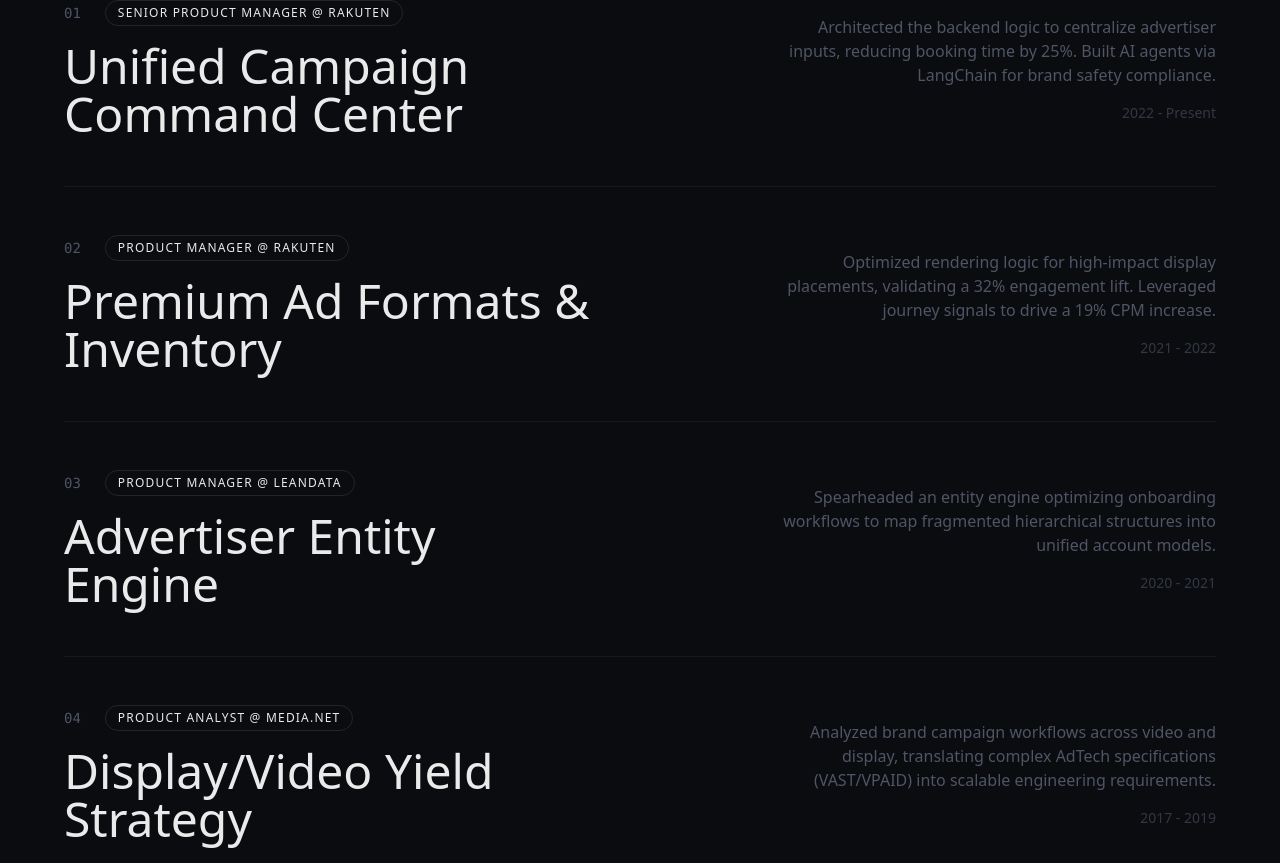
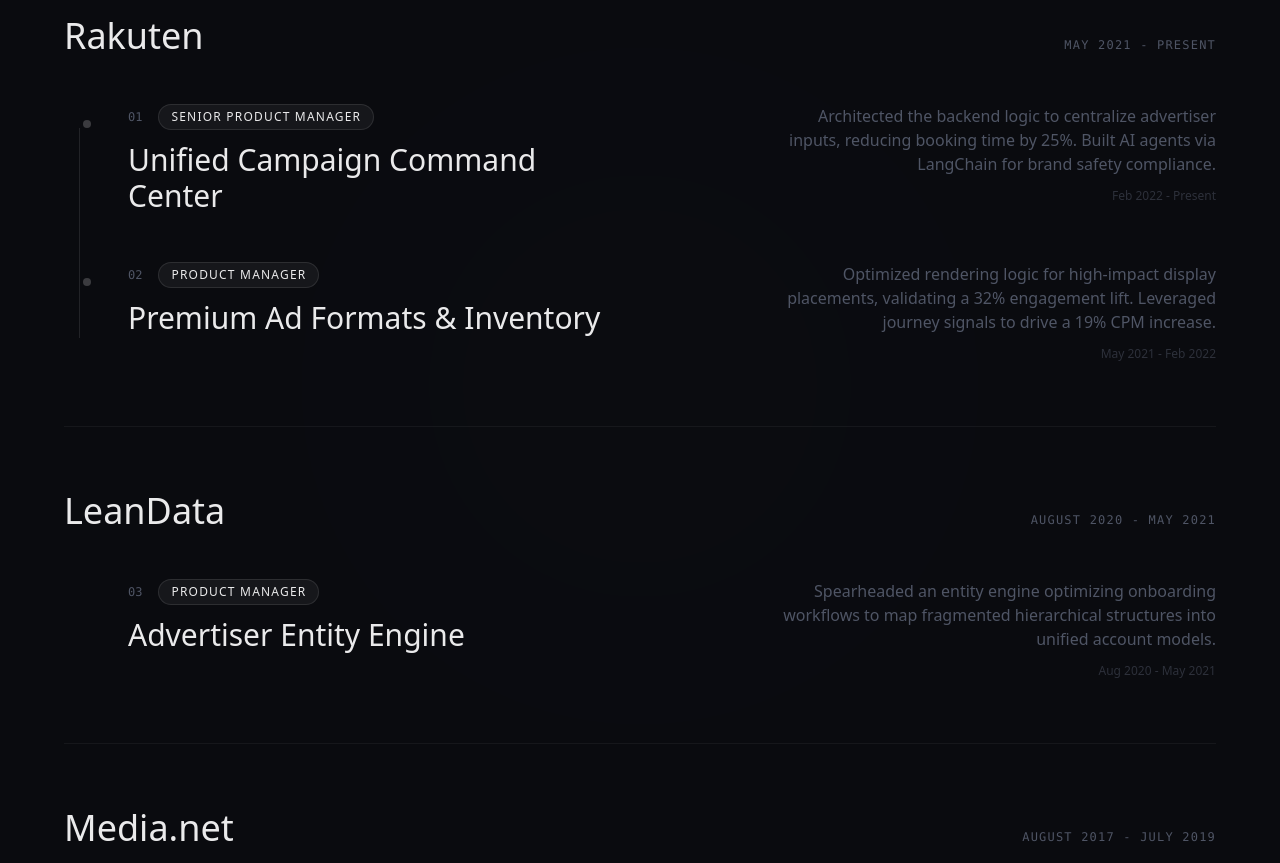
Before and after one commit to Pranavd0828/my-portfolio, a Next.js app: page / in a window 1280 px wide. Shown: the part 1217-2080 px from the top of the page. Built offline with nearby package versions, Linux system fonts and the light colour scheme; a web font is replaced by a local one.

Commit message:
Phase 6: Unified Journey Timeline, Notable Prototypes, Education

```diff
--- a/src/app/page.tsx
+++ b/src/app/page.tsx
@@ -1,5 +1,7 @@
 import Hero from "@/components/Hero";
 import Journey from "@/components/Journey";
+import Projects from "@/components/Projects";
+import Education from "@/components/Education";
 import BlogPreview from "@/components/BlogPreview";
 import ConnectSection from "@/components/ConnectSection";
 
@@ -8,6 +10,8 @@
     <main className="flex min-h-screen flex-col items-center justify-between overflow-hidden">
       <Hero />
       <Journey />
+      <Projects />
+      <Education />
       <BlogPreview />
       <ConnectSection />
     </main>
--- a/src/components/Journey.tsx
+++ b/src/components/Journey.tsx
@@ -1,72 +1,72 @@
 'use client';
 
-import { useState } from 'react';
-import { motion, AnimatePresence } from 'framer-motion';
+import { motion } from 'framer-motion';
 
 const caseStudies = [
     {
+        company: 'Rakuten',
+        timeframe: 'May 2021 - Present',
+        roles: [
+            {
                 id: '01',
                 title: 'Unified Campaign Command Center',
-        role: 'Senior Product Manager @ Rakuten',
-        year: '2022 - Present',
+                role: 'Senior Product Manager',
+                year: 'Feb 2022 - Present',
                 description: 'Architected the backend logic to centralize advertiser inputs, reducing booking time by 25%. Built AI agents via LangChain for brand safety compliance.',
-        media: 'https://images.unsplash.com/photo-1551288049-bebda4e38f71?q=80&w=1000&auto=format&fit=crop', // Data dashboard
             },
             {
                 id: '02',
                 title: 'Premium Ad Formats & Inventory',
-        role: 'Product Manager @ Rakuten',
-        year: '2021 - 2022',
+                role: 'Product Manager',
+                year: 'May 2021 - Feb 2022',
                 description: 'Optimized rendering logic for high-impact display placements, validating a 32% engagement lift. Leveraged journey signals to drive a 19% CPM increase.',
-        media: 'https://images.unsplash.com/photo-1550751827-4bd374c3f58b?q=80&w=1000&auto=format&fit=crop', // Data abstract
+            }
+        ]
     },
+    {
+        company: 'LeanData',
+        timeframe: 'August 2020 - May 2021',
+        roles: [
             {
                 id: '03',
                 title: 'Advertiser Entity Engine',
-        role: 'Product Manager @ LeanData',
-        year: '2020 - 2021',
+                role: 'Product Manager',
+                year: 'Aug 2020 - May 2021',
                 description: 'Spearheaded an entity engine optimizing onboarding workflows to map fragmented hierarchical structures into unified account models.',
-        media: 'https://images.unsplash.com/photo-1618005182384-a83a8bd57fbe?q=80&w=1000&auto=format&fit=crop', // Abstract nodes
+            }
+        ]
     },
+    {
+        company: 'Media.net',
+        timeframe: 'August 2017 - July 2019',
+        roles: [
             {
                 id: '04',
                 title: 'Display/Video Yield Strategy',
-        role: 'Product Analyst @ Media.net',
-        year: '2017 - 2019',
+                role: 'Product Analyst',
+                year: 'Aug 2017 - Jul 2019',
                 description: 'Analyzed brand campaign workflows across video and display, translating complex AdTech specifications (VAST/VPAID) into scalable engineering requirements.',
-        media: 'https://images.unsplash.com/photo-1620641788421-7a1c342ea42e?q=80&w=1000&auto=format&fit=crop', // Abstract tech
+            }
+        ]
     }
 ];
 
 export default function Journey() {
-    const [hoveredId, setHoveredId] = useState<string | null>(null);
-
-    const activeStudy = caseStudies.find(study => study.id === hoveredId);
-
     return (
         <section className="relative w-full min-h-screen py-32 px-6 flex flex-col justify-center">
 
-            {/* Dynamic Background Reveal */}
-            <AnimatePresence>
-                {activeStudy && (
+            {/* Unified Cinematic Background - Replacing the jarring image swaps */}
+            <div className="absolute inset-0 z-0 select-none overflow-hidden pointer-events-none">
+                <div className="absolute inset-0 bg-background/95 backdrop-blur-[10px] z-10" />
                 <motion.div
-                        key={activeStudy.id}
-                        initial={{ opacity: 0, scale: 1.05 }}
-                        animate={{ opacity: 0.3, scale: 1 }}
-                        exit={{ opacity: 0, scale: 1 }}
-                        transition={{ duration: 0.8, ease: "easeOut" }}
-                        className="absolute inset-0 z-0 select-none overflow-hidden"
-                    >
-                        <div className="absolute inset-0 bg-background/80 backdrop-blur-[2px] z-10" />
-                        {/* eslint-disable-next-line @next/next/no-img-element */}
-                        <img
-                            src={activeStudy.media}
-                            alt={activeStudy.title}
-                            className="w-full h-full object-cover"
+                    className="absolute top-1/2 left-1/2 -translate-x-1/2 -translate-y-1/2 w-[80vw] h-[80vw] md:w-[60vw] md:h-[60vw] rounded-full blur-[100px] opacity-20"
+                    animate={{
+                        scale: [1, 1.1, 1],
+                        background: ['radial-gradient(circle, rgba(100,100,100,0.8) 0%, rgba(0,0,0,0) 80%)', 'radial-gradient(circle, rgba(150,150,150,0.5) 0%, rgba(0,0,0,0) 80%)', 'radial-gradient(circle, rgba(100,100,100,0.8) 0%, rgba(0,0,0,0) 80%)']
+                    }}
+                    transition={{ duration: 10, repeat: Infinity, ease: 'linear' }}
                 />
-                    </motion.div>
-                )}
-            </AnimatePresence>
+            </div>
 
             <div className="relative z-10 max-w-6xl w-full mx-auto">
                 <div className="flex flex-col md:flex-row justify-between items-end mb-24">
@@ -77,28 +77,45 @@
                 </div>
 
                 <div className="flex flex-col border-t border-white/10">
-                    {caseStudies.map((study) => (
-                        <div
-                            key={study.id}
-                            onMouseEnter={() => setHoveredId(study.id)}
-                            onMouseLeave={() => setHoveredId(null)}
-                            className="group relative flex flex-col md:flex-row md:items-center justify-between py-12 border-b border-white/5 cursor-pointer transition-colors hover:border-white/20"
-                        >
+                    {caseStudies.map((companyBlock, idx) => (
+                        <div key={idx} className="flex flex-col py-16 border-b border-white/5 relative group">
+                            {/* Company Header */}
+                            <div className="flex items-baseline justify-between mb-12">
+                                <h3 className="font-serif text-4xl text-accent">{companyBlock.company}</h3>
+                                <span className="font-mono text-xs text-muted tracking-widest uppercase">{companyBlock.timeframe}</span>
+                            </div>
+
+                            {/* Roles inside Company */}
+                            <div className="flex flex-col gap-12 pl-0 md:pl-16 relative">
+                                {/* Vertical connection line for multiple roles */}
+                                {companyBlock.roles.length > 1 && (
+                                    <div className="absolute left-[15px] top-6 bottom-6 w-[1px] bg-white/10 hidden md:block" />
+                                )}
+
+                                {companyBlock.roles.map((role, roleIdx) => (
+                                    <div key={role.id} className="flex flex-col md:flex-row justify-between group/role relative">
+                                        {companyBlock.roles.length > 1 && (
+                                            <div className="absolute left-[-45px] top-4 w-2 h-2 rounded-full bg-white/20 group-hover/role:bg-accent transition-colors hidden md:block" />
+                                        )}
+
                                         <div className="flex-1 md:pr-12">
-                                <div className="flex items-center gap-6 mb-4">
-                                    <span className="text-sm font-mono text-muted">{study.id}</span>
-                                    <span className="text-xs uppercase tracking-widest px-3 py-1 border border-white/10 rounded-full text-accent">
-                                        {study.role}
+                                            <div className="flex items-center gap-4 mb-3">
+                                                <span className="text-xs font-mono text-muted">{role.id}</span>
+                                                <span className="text-xs uppercase tracking-widest px-3 py-1 border border-white/10 rounded-full text-accent bg-white/5 group-hover/role:bg-white/10 group-hover/role:border-white/30 transition-all">
+                                                    {role.role}
                                                 </span>
                                             </div>
-                                <h3 className="font-serif text-3xl md:text-5xl text-accent group-hover:pl-4 transition-all duration-500 ease-out">{study.title}</h3>
+                                            <h4 className="font-serif text-2xl md:text-3xl text-accent group-hover/role:text-white transition-colors">{role.title}</h4>
                                         </div>
 
-                            <div className="flex-1 md:pl-12 mt-6 md:mt-0 flex flex-col md:items-end md:text-right">
-                                <p className="text-muted max-w-md group-hover:text-accent/80 transition-colors duration-500">
-                                    {study.description}
+                                        <div className="flex-1 md:pl-8 mt-4 md:mt-0 flex flex-col md:items-end md:text-right">
+                                            <p className="text-muted text-sm md:text-base max-w-md group-hover/role:text-accent/90 transition-colors">
+                                                {role.description}
                                             </p>
-                                <span className="text-sm font-sans text-muted/60 mt-4">{study.year}</span>
+                                            <span className="text-xs font-sans text-muted/50 mt-3">{role.year}</span>
+                                        </div>
+                                    </div>
+                                ))}
                             </div>
                         </div>
                     ))}
--- /dev/null
+++ b/src/components/Projects.tsx
@@ -0,0 +1,73 @@
+import Link from 'next/link';
+
+const projects = [
+    {
+        title: 'Google Maps Meet Mode',
+        category: 'Product Strategy & Prototype',
+        description: 'Conceptualization and prototype of an experiential "Meet Mode" feature designed for Google Maps, streamlining impromptu social coordination.',
+        github: 'https://github.com/Pranavd0828/Google-Maps-Meet-Mode'
+    },
+    {
+        title: 'Flappy Eagle',
+        category: 'Game Engine & Physics',
+        description: 'A premium, cinematic survival experience game overriding standard physics engines with heavy, deliberate micro-interactions and rigorous gravity models.',
+        github: 'https://github.com/Pranavd0828/flappy-eagle'
+    },
+    {
+        title: 'Recall Mode: Anti-Spoiler Context Engine',
+        category: 'AI Pipeline',
+        description: 'An AI engine designed to process real-time contextual awareness without spoiling narrative events for viewers.',
+        github: 'https://github.com/Pranavd0828/Recall-Mode-The-Anti-Spoiler-Context-Engine'
+    },
+    {
+        title: 'WhatsApp Regional Voice-Over AI',
+        category: 'LLM & Audio Synthesis',
+        description: 'End-to-end prototype injecting hyper-local, regional voice-over capabilities directly into WhatsApp using generative AI models.',
+        github: 'https://github.com/Pranavd0828/Whatsapp-Regional-Voice-Over-AI'
+    }
+];
+
+export default function Projects() {
+    return (
+        <section className="w-full max-w-6xl mx-auto py-32 px-6">
+            <div className="flex flex-col mb-16">
+                <h2 className="font-serif text-5xl md:text-6xl text-accent">Notable Prototypes</h2>
+                <p className="font-sans text-muted mt-6 max-w-md text-sm md:text-base">
+                    A collection of experimental engineering projects, AI concept wrappers, and functional prototypes bridging the gap between product vision and technical feasibility.
+                </p>
+            </div>
+
+            <div className="grid grid-cols-1 md:grid-cols-2 gap-6">
+                {projects.map((project, idx) => (
+                    <a
+                        key={idx}
+                        href={project.github}
+                        target="_blank"
+                        rel="noopener noreferrer"
+                        className="group block p-8 border border-white/5 bg-white/[0.02] hover:bg-white/[0.04] hover:border-white/20 transition-all duration-500 rounded-lg relative overflow-hidden"
+                    >
+                        {/* Subtle glow effect on hover */}
+                        <div className="absolute inset-0 bg-gradient-to-br from-white/5 to-transparent opacity-0 group-hover:opacity-100 transition-opacity duration-500" />
+
+                        <div className="relative z-10 flex flex-col h-full justify-between">
+                            <div>
+                                <span className="text-xs font-mono uppercase tracking-widest text-muted">{project.category}</span>
+                                <h3 className="font-serif text-2xl text-accent mt-4 mb-4 group-hover:text-white transition-colors">{project.title}</h3>
+                                <p className="text-sm text-muted/80 leading-relaxed mb-8 group-hover:text-accent transition-colors">
+                                    {project.description}
+                                </p>
+                            </div>
+
+                            <div className="flex items-center text-xs font-mono uppercase tracking-widest text-accent group-hover:translate-x-2 transition-transform duration-300">
+                                <span>View Repository</span>
+                                <svg className="w-4 h-4 ml-2 opacity-50" fill="none" viewBox="0 0 24 24" stroke="currentColor">
+                                    <path strokeLinecap="round" strokeLinejoin="round" strokeWidth={2} d="M14 5l7 7m0 0l-7 7m7-7H3" />
+                                </svg>
+                            </div>
+                        </div>
+                    </a>
+                ))}
+            </div>
+        </section>
+    );
+}
```
Also changed, not shown: src/components/Education.tsx (added, +31 -0 lines). Lines whose indentation alone changed are shown as unchanged.
